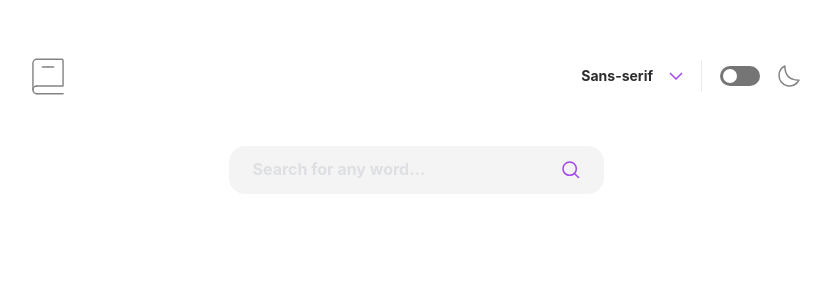
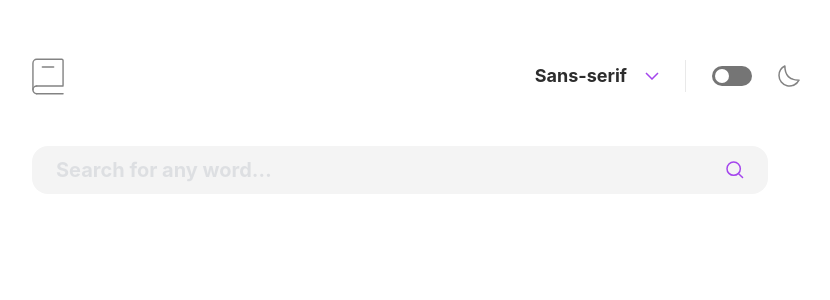
Before and after one commit to achiewe/dictionary-web-app, a React (Vite) app: page / in a window 1280 px wide. Shown: the top 300 px of the page, without its empty margins (224-1054 px from the left). Built offline with nearby package versions, Linux system fonts and the light colour scheme.

Commit message:
add tablet responsive design for header input and outcome components

```diff
--- a/src/components/Header/HeaderComponent.tsx
+++ b/src/components/Header/HeaderComponent.tsx
@@ -32,13 +32,13 @@ const HeaderComponent = ({
         src={logoDictionary}
         alt="logo dictionary"
       />
-      <div className="flex flex-row gap-[16px] items-center md:gap-[18px]">
+      <div className="flex flex-row gap-[16px] items-center md:gap-[26px]">
         <div
           onClick={ClickFont}
-          className="flex flex-row relative gap-[16px] items-center cursor-pointer"
+          className="flex flex-row relative gap-[18px] items-center cursor-pointer"
         >
           <h3
-            className={`text-[14px] font-bold leading-[24px] ${
+            className={`text-[14px] font-bold leading-[24px] md:text-[18px] ${
               changeInput ? "text-[#2D2D2D]" : "text-[#FFFFFF]"
             }`}
           >
@@ -56,7 +56,7 @@ const HeaderComponent = ({
           />
         </div>
         <div className="w-[1px] h-[32px] bg-[#E9E9E9]"> </div>
-        <div className="flex flex-row gap-[12px] items-center">
+        <div className="flex flex-row gap-[12px] items-center md:gap-[20px]">
           <label
             className={`tablet:ml-[1.625rem] relative inline-block w-[40px] h-[20px] ${
               changeInput ? "bg-[#757575]" : "bg-[#A445ED]"
--- a/src/components/InputComponent.tsx
+++ b/src/components/InputComponent.tsx
@@ -14,7 +14,7 @@ const InputComponent = ({
   const [errorText, setErrorText] = useState<boolean>(true);
   return (
     <div
-      className={`flex flex-col items-center justify-center gap-[8px] w-full max-w-[375px]`}
+      className={`flex flex-col items-start justify-center gap-[8px] w-full max-w-[375px] md:max-w-[768px]`}
     >
       <form
         onSubmit={(e) => {
@@ -26,7 +26,7 @@ const InputComponent = ({
             setErrorText(true);
           }
         }}
-        className={`w-full flex flex-row py-[16px] max-w-[736px] px-[24px] ${
+        className={`w-full flex flex-row py-[16px] max-w-[736px] px-[24px] md:py-[24px] ${
           changeInput ? "bg-[#F4F4F4]" : "bg-[#1F1F1F]"
         } justify-between items-center rounded-[16px] h-[48px] ${
           errorText
@@ -39,7 +39,7 @@ const InputComponent = ({
           id="typeInput"
           className={`${
             changeInput ? "bg-[#F4F4F4]" : "bg-[#1F1F1F]"
-          } border-none outline-none text[16px] bg-none ${
+          } border-none outline-none text-[16px] bg-none md:text-[20px] ${
             changeInput ? "text-[#2D2D2D]" : "text-[#FFFFFF]"
           } leading-[20.48px] font-bold placeholder:opacity-[0.25]`}
           type="text"
--- a/src/components/Outcome.tsx
+++ b/src/components/Outcome.tsx
@@ -34,7 +34,7 @@ const Outcome = ({
     }
   }, [InputSearch]);
   if (InputSearch !== "") {
-    console.log(saveInfo[0]?.meanings);
+    console.log(saveInfo[0]);
   }
   const [showDefinition, setShowDefinition] = useState<boolean | null>(null);
   return (
```
